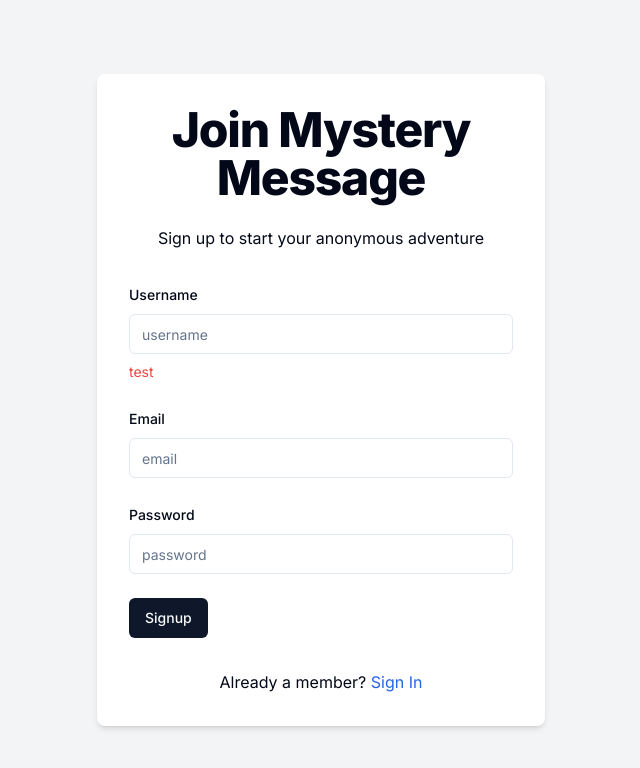
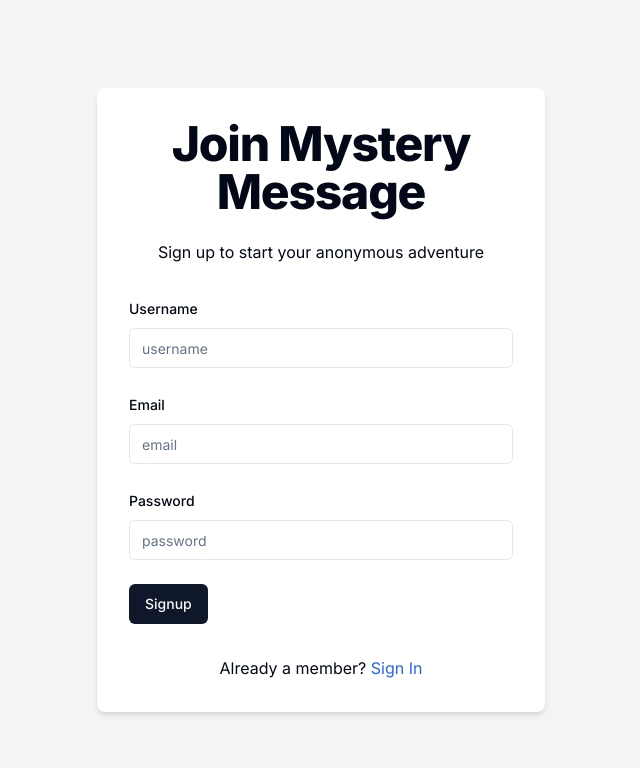
Before and after one commit to Dasti-dev/MessagingApp, a Next.js app: page /sign-up in a window 1280 px wide. Shown: the top 768 px of the page, without its empty margins (319-959 px from the left). Built offline with nearby package versions, Linux system fonts and the light colour scheme.

Commit message:
Fixed Deployment related bugs

```diff
--- a/src/app/(app)/dashboard/page.tsx
+++ b/src/app/(app)/dashboard/page.tsx
@@ -51,7 +51,7 @@ function UserDashboard() {
         } finally {
             setIsSwitchLoading(false);
         }
-    },[setValue])
+    },[setValue, toast])
 
     const fetchMessages = useCallback(async (refresh: boolean = false) => {
         setIsLoading(true);
@@ -79,7 +79,7 @@ function UserDashboard() {
             setIsLoading(false);
             setIsSwitchLoading(false);
         }
-    },[setIsLoading,setMessages]);
+    },[setIsLoading, setMessages, toast, messages]);
 
     useEffect(() => {
         if(!session || !session.user) {
--- a/src/app/(app)/page.tsx
+++ b/src/app/(app)/page.tsx
@@ -1,8 +1,8 @@
 'use client';
 
-import Image from 'next/image';
-import Link from 'next/link';
-import { Button } from '@/components/ui/button';
+// import Image from 'next/image';
+// import Link from 'next/link';
+// import { Button } from '@/components/ui/button';
 import { Mail } from 'lucide-react';
 import { Card, CardContent, CardHeader, CardTitle } from '@/components/ui/card';
 import Autoplay from 'embla-carousel-autoplay'
--- a/src/app/(auth)/sign-up/page.tsx
+++ b/src/app/(auth)/sign-up/page.tsx
@@ -1,12 +1,11 @@
-'use client'
 import React, { useEffect, useState } from 'react';
-import { useDebounceValue, useDebounceCallback } from 'usehooks-ts';
+import { useDebounceCallback } from 'usehooks-ts';
 import { zodResolver } from '@hookform/resolvers/zod';
 import { useForm } from 'react-hook-form';
 import * as z from 'zod';
 import Link from 'next/link';
 import { useToast } from '@/components/ui/use-toast';
-import { useRouter } from 'next/navigation';
+import { useRouter } from 'next/router'; // Changed from 'next/navigation' to 'next/router'
 import { signUpSchema } from '@/schemas/signUpSchema';
 import axios, { AxiosError } from 'axios';
 import { ApiResponse } from '@/types/ApiResponse';
@@ -15,14 +14,13 @@ import { Input } from '@/components/ui/input';
 import { Button } from '@/components/ui/button';
 import { Loader2 } from 'lucide-react';
 
-function page() {
-
-  const [username,setUsername] = useState('');
-  const [usernameMessage,setUsernameMessage] = useState('');
+function Page() { // Changed from 'page' to 'Page'
+  const [username, setUsername] = useState('');
+  const [usernameMessage, setUsernameMessage] = useState('');
   const [isCheckingUsername, setIsCheckingUsername] = useState(false);
   const [isSubmitting, setIsSubmitting] = useState(false);
 
-  const debounced = useDebounceCallback(setUsername,300);
+  const debounced = useDebounceCallback(setUsername, 300);
   const { toast } = useToast();
   const router = useRouter();
 
@@ -34,17 +32,17 @@ function page() {
       email: '',
       password: ''
     }
-  })
+  });
 
   useEffect(() => {
     const checkUsernameUnique = async () => {
-      if(username) {
+      if (username) {
         setIsCheckingUsername(true);
         setUsernameMessage('');
         try {
           const response = await axios.get(`/api/check-username-unique?username=${username}`);
-          setUsernameMessage(response.data.message)
-        } catch(error) {
+          setUsernameMessage(response.data.message);
+        } catch (error) {
           const AxiosError = error as AxiosError<ApiResponse>;
           setUsernameMessage(
             AxiosError.response?.data.message ?? 'Error checking username'
@@ -53,11 +51,9 @@ function page() {
           setIsCheckingUsername(false);
         }
       }
-
-      checkUsernameUnique();
-
-    }
-  },[username]);
+    };
+    checkUsernameUnique(); // Moved inside useEffect
+  }, [username]);
 
   const onSubmit = async (data: z.infer<typeof signUpSchema>) => {
     setIsSubmitting(true);
@@ -66,10 +62,10 @@ function page() {
       toast({
         title: 'Success',
         description: response.data.message,
-      })
+      });
       router.replace(`/verify/${username}`);
       setIsSubmitting(false);
-    } catch(error) {
+    } catch (error) {
       console.log('Error in signup of user', error);
       const AxiosError = error as AxiosError<ApiResponse>;
       let errorMessage = AxiosError.response?.data.message;
@@ -77,10 +73,10 @@ function page() {
         title: 'Signup failed',
         description: errorMessage,
         variant: 'destructive',
-      })
+      });
       setIsSubmitting(false);
     }
-  }
+  };
 
   return (
     <div className='flex justify-center items-center min-h-screen bg-gray-100'>
@@ -96,21 +92,22 @@ function page() {
             <FormField
               control={form.control}
               name="username"
-                render={({field}) => (
+              render={({ field }) => (
                 <FormItem>
                   <FormLabel>Username</FormLabel>
                   <FormControl>
-                      <Input placeholder="username"
+                    <Input
+                      placeholder="username"
                       {...field}
                       onChange={(e) => {
-                        field.onChange(e)
-                        debounced(e.target.value)
+                        field.onChange(e);
+                        debounced(e.target.value);
                       }}
                     />
                   </FormControl>
                   {isCheckingUsername && <Loader2 className='animate-spin' />}
-                    <p className={`text-sm ${usernameMessage === "Username is unique" ? 'text-green-500' : 'text-red-500' }`}>
-                        test {usernameMessage}
+                  <p className={`text-sm ${usernameMessage === "Username is unique" ? 'text-green-500' : 'text-red-500'}`}>
+                    {usernameMessage}
                   </p>
                   <FormMessage />
                 </FormItem>
@@ -120,13 +117,11 @@ function page() {
             <FormField
               control={form.control}
               name="email"
-                render={({field}) => (
+              render={({ field }) => (
                 <FormItem>
                   <FormLabel>Email</FormLabel>
                   <FormControl>
-                      <Input placeholder="email"
-                      {...field}
-                      />
+                    <Input placeholder="email" {...field} />
                   </FormControl>
                   <FormMessage />
                 </FormItem>
@@ -136,13 +131,11 @@ function page() {
             <FormField
               control={form.control}
               name="password"
-                  render={({field}) => (
+              render={({ field }) => (
                 <FormItem>
                   <FormLabel>Password</FormLabel>
                   <FormControl>
-                        <Input type='password' placeholder="password"
-                        {...field}
-                        />
+                    <Input type='password' placeholder="password" {...field} />
                   </FormControl>
                   <FormMessage />
                 </FormItem>
@@ -173,4 +166,4 @@ function page() {
   )
 }
 
-export default page
+export default Page;
--- a/src/app/api/delete-message/[messageid]/route.ts
+++ b/src/app/api/delete-message/[messageid]/route.ts
@@ -2,8 +2,6 @@ import UserModel from '@/model/User';
 import { getServerSession } from 'next-auth/next';
 import dbConnect from '@/lib/dbConnect';
 import { User } from 'next-auth';
-import { Message } from '@/model/User';
-import { NextRequest } from 'next/server';
 import { authOptions } from '../../auth/[...nextauth]/options';
 
 export async function DELETE(
--- a/src/app/api/verify-code/route.ts
+++ b/src/app/api/verify-code/route.ts
@@ -1,6 +1,6 @@
 import dbConnect from "@/lib/dbConnect";
 import UserModel from "@/model/User";
-import { NextRequest, NextResponse } from "next/server";
+import { NextResponse } from "next/server";
 // import {z} from "zod";
 
 export async function POST(request: Request) {
```
Lines whose indentation alone changed are shown as unchanged.
